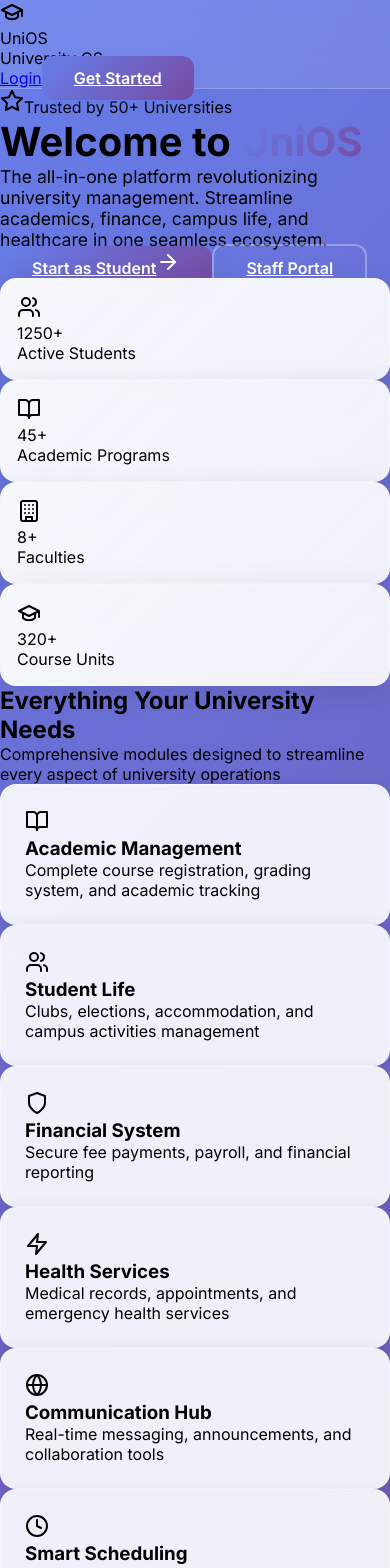
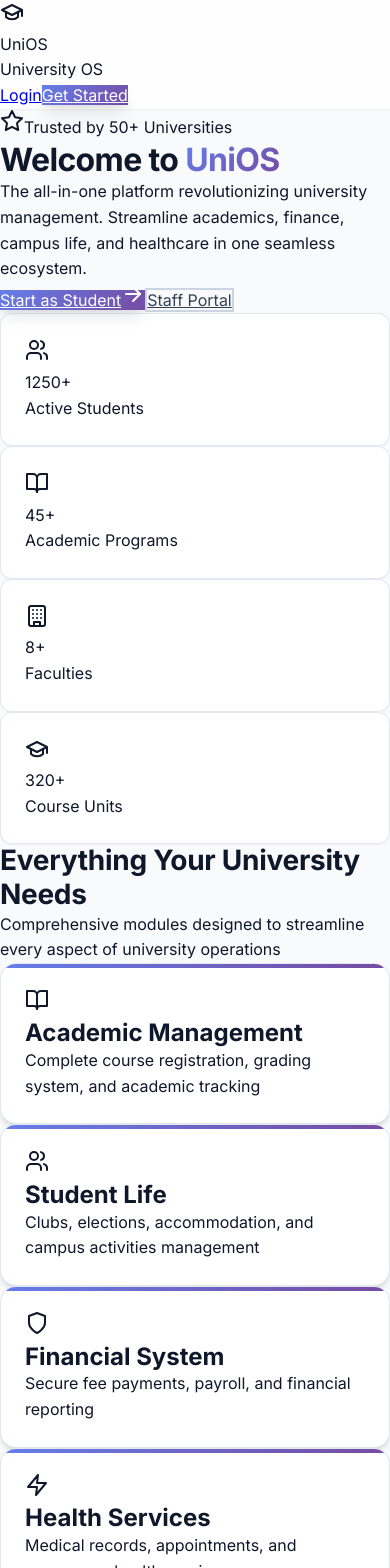
Before and after one commit to seniorsirRaphael/unios-admin, a React (Create React App) app: page / in a window 390 px wide. Shown: the top 1568 px of the page. Built offline with nearby package versions, Linux system fonts and the light colour scheme; no server answers; the database is empty.

Commit message:
Update index.css

```diff
--- a/src/index.css
+++ b/src/index.css
@@ -1,4 +1,50 @@
-@import url('https://fonts.googleapis.com/css2?family=Inter:wght@300;400;500;600;700;800&display=swap');
+@import url('https://fonts.googleapis.com/css2?family=Inter:wght@300;400;500;600;700;800;900&display=swap');
+@import url('https://fonts.googleapis.com/css2?family=Plus+Jakarta+Sans:wght@300;400;500;600;700;800&display=swap');
+
+:root {
+  /* Primary Colors */
+  --primary-50: #f0f9ff;
+  --primary-100: #e0f2fe;
+  --primary-500: #0ea5e9;
+  --primary-600: #0284c7;
+  --primary-700: #0369a1;
+
+  /* Neutral Colors */
+  --neutral-50: #f8fafc;
+  --neutral-100: #f1f5f9;
+  --neutral-200: #e2e8f0;
+  --neutral-300: #cbd5e1;
+  --neutral-400: #94a3b8;
+  --neutral-500: #64748b;
+  --neutral-600: #475569;
+  --neutral-700: #334155;
+  --neutral-800: #1e293b;
+  --neutral-900: #0f172a;
+
+  /* Semantic Colors */
+  --success: #10b981;
+  --warning: #f59e0b;
+  --error: #ef4444;
+  --info: #3b82f6;
+
+  /* Gradients */
+  --gradient-primary: linear-gradient(135deg, #667eea 0%, #764ba2 100%);
+  --gradient-premium: linear-gradient(135deg, #f093fb 0%, #f5576c 100%);
+  --gradient-success: linear-gradient(135deg, #4facfe 0%, #00f2fe 100%);
+
+  /* Shadows */
+  --shadow-sm: 0 1px 2px 0 rgb(0 0 0 / 0.05);
+  --shadow-md: 0 4px 6px -1px rgb(0 0 0 / 0.1), 0 2px 4px -2px rgb(0 0 0 / 0.1);
+  --shadow-lg: 0 10px 15px -3px rgb(0 0 0 / 0.1), 0 4px 6px -4px rgb(0 0 0 / 0.1);
+  --shadow-xl: 0 20px 25px -5px rgb(0 0 0 / 0.1), 0 8px 10px -6px rgb(0 0 0 / 0.1);
+
+  /* Border Radius */
+  --radius-sm: 0.375rem;
+  --radius-md: 0.5rem;
+  --radius-lg: 0.75rem;
+  --radius-xl: 1rem;
+  --radius-2xl: 1.5rem;
+}
 
 * {
   margin: 0;
@@ -6,54 +52,240 @@
   box-sizing: border-box;
 }
 
+html {
+  scroll-behavior: smooth;
+}
+
 body {
-  font-family: 'Inter', -apple-system, BlinkMacSystemFont, 'Segoe UI', 'Roboto', 'Oxygen',
+  font-family: 'Inter', 'Plus Jakarta Sans', -apple-system, BlinkMacSystemFont, 'Segoe UI', 'Roboto', 'Oxygen',
     'Ubuntu', 'Cantarell', 'Fira Sans', 'Droid Sans', 'Helvetica Neue',
     sans-serif;
   -webkit-font-smoothing: antialiased;
   -moz-osx-font-smoothing: grayscale;
-  background: linear-gradient(135deg, #667eea 0%, #764ba2 100%);
-  min-height: 100vh;
+  line-height: 1.6;
+  color: var(--neutral-900);
+  background-color: var(--neutral-50);
 }
 
 code {
-  font-family: source-code-pro, Menlo, Monaco, Consolas, 'Courier New',
+  font-family: 'JetBrains Mono', 'Fira Code', 'Cascadia Code', source-code-pro, Menlo, Monaco, Consolas, 'Courier New',
     monospace;
 }
 
-/* Custom scrollbar */
-::-webkit-scrollbar {
-  width: 8px;
+/* ===== TYPOGRAPHY ===== */
+h1, h2, h3, h4, h5, h6 {
+  font-weight: 700;
+  line-height: 1.2;
+  color: var(--neutral-900);
 }
 
-::-webkit-scrollbar-track {
-  background: #f1f1f1;
-  border-radius: 10px;
+h1 {
+  font-size: 3.5rem;
+  letter-spacing: -0.02em;
 }
 
-::-webkit-scrollbar-thumb {
-  background: linear-gradient(135deg, #667eea 0%, #764ba2 100%);
-  border-radius: 10px;
+h2 {
+  font-size: 2.5rem;
+  letter-spacing: -0.01em;
 }
 
-::-webkit-scrollbar-thumb:hover {
-  background: linear-gradient(135deg, #5a6fd8 0%, #6a4190 100%);
+h3 {
+  font-size: 2rem;
 }
 
-/* Glass morphism effect */
+h4 {
+  font-size: 1.5rem;
+}
+
+h5 {
+  font-size: 1.25rem;
+}
+
+h6 {
+  font-size: 1rem;
+}
+
+/* ===== LAYOUT & CONTAINERS ===== */
+.container {
+  max-width: 1200px;
+  margin: 0 auto;
+  padding: 0 1rem;
+}
+
+.container-wide {
+  max-width: 1400px;
+  margin: 0 auto;
+  padding: 0 1rem;
+}
+
+/* ===== GLASS MORPHISM ===== */
 .glass {
   background: rgba(255, 255, 255, 0.1);
-  backdrop-filter: blur(10px);
+  backdrop-filter: blur(20px);
+  -webkit-backdrop-filter: blur(20px);
   border: 1px solid rgba(255, 255, 255, 0.2);
 }
 
 .glass-dark {
   background: rgba(0, 0, 0, 0.1);
-  backdrop-filter: blur(10px);
+  backdrop-filter: blur(20px);
+  -webkit-backdrop-filter: blur(20px);
   border: 1px solid rgba(255, 255, 255, 0.1);
 }
 
-/* Animations */
+.glass-card {
+  background: rgba(255, 255, 255, 0.95);
+  backdrop-filter: blur(20px);
+  -webkit-backdrop-filter: blur(20px);
+  border: 1px solid rgba(255, 255, 255, 0.3);
+  box-shadow: var(--shadow-xl);
+}
+
+/* ===== BUTTONS ===== */
+.btn {
+  display: inline-flex;
+  align-items: center;
+  justify-content: center;
+  gap: 0.5rem;
+  padding: 0.75rem 1.5rem;
+  border: none;
+  border-radius: var(--radius-lg);
+  font-weight: 600;
+  font-size: 0.875rem;
+  text-decoration: none;
+  cursor: pointer;
+  transition: all 0.3s cubic-bezier(0.4, 0, 0.2, 1);
+  position: relative;
+  overflow: hidden;
+}
+
+.btn::before {
+  content: '';
+  position: absolute;
+  top: 0;
+  left: -100%;
+  width: 100%;
+  height: 100%;
+  background: linear-gradient(90deg, transparent, rgba(255,255,255,0.2), transparent);
+  transition: left 0.5s;
+}
+
+.btn:hover::before {
+  left: 100%;
+}
+
+.btn-primary {
+  background: var(--gradient-primary);
+  color: white;
+  box-shadow: var(--shadow-lg);
+}
+
+.btn-primary:hover {
+  transform: translateY(-2px);
+  box-shadow: var(--shadow-xl);
+}
+
+.btn-secondary {
+  background: transparent;
+  color: var(--neutral-700);
+  border: 2px solid var(--neutral-300);
+}
+
+.btn-secondary:hover {
+  background: var(--neutral-50);
+  border-color: var(--neutral-400);
+  transform: translateY(-2px);
+}
+
+.btn-lg {
+  padding: 1rem 2rem;
+  font-size: 1rem;
+  border-radius: var(--radius-xl);
+}
+
+/* ===== CARDS ===== */
+.card {
+  background: white;
+  border-radius: var(--radius-xl);
+  box-shadow: var(--shadow-md);
+  border: 1px solid var(--neutral-200);
+  transition: all 0.3s cubic-bezier(0.4, 0, 0.2, 1);
+  overflow: hidden;
+}
+
+.card:hover {
+  transform: translateY(-4px);
+  box-shadow: var(--shadow-xl);
+}
+
+.card-header {
+  padding: 1.5rem;
+  border-bottom: 1px solid var(--neutral-200);
+}
+
+.card-body {
+  padding: 1.5rem;
+}
+
+.card-footer {
+  padding: 1.5rem;
+  border-top: 1px solid var(--neutral-200);
+  background: var(--neutral-50);
+}
+
+/* ===== STATS CARDS ===== */
+.stat-card {
+  background: white;
+  padding: 1.5rem;
+  border-radius: var(--radius-lg);
+  box-shadow: var(--shadow-sm);
+  border: 1px solid var(--neutral-200);
+  transition: all 0.3s ease;
+}
+
+.stat-card:hover {
+  transform: translateY(-2px);
+  box-shadow: var(--shadow-md);
+}
+
+/* ===== FEATURE CARDS ===== */
+.feature-card {
+  background: white;
+  padding: 2rem;
+  border-radius: var(--radius-xl);
+  box-shadow: var(--shadow-md);
+  border: 1px solid var(--neutral-200);
+  transition: all 0.3s cubic-bezier(0.4, 0, 0.2, 1);
+  height: 100%;
+  position: relative;
+  overflow: hidden;
+}
+
+.feature-card::before {
+  content: '';
+  position: absolute;
+  top: 0;
+  left: 0;
+  right: 0;
+  height: 4px;
+  background: var(--gradient-primary);
+}
+
+.feature-card:hover {
+  transform: translateY(-6px);
+  box-shadow: var(--shadow-xl);
+}
+
+/* ===== NAVIGATION ===== */
+.nav-glass {
+  background: rgba(255, 255, 255, 0.8);
+  backdrop-filter: blur(20px);
+  -webkit-backdrop-filter: blur(20px);
+  border-bottom: 1px solid rgba(255, 255, 255, 0.2);
+  box-shadow: var(--shadow-sm);
+}
+
+/* ===== ANIMATIONS ===== */
 @keyframes fadeInUp {
   from {
     opacity: 0;
@@ -76,12 +308,32 @@ code {
   }
 }
 
+@keyframes slideInRight {
+  from {
+    opacity: 0;
+    transform: translateX(30px);
+  }
+  to {
+    opacity: 1;
+    transform: translateX(0);
+  }
+}
+
 @keyframes pulse {
   0%, 100% {
     transform: scale(1);
   }
   50% {
     transform: scale(1.05);
+  }
+}
+
+@keyframes float {
+  0%, 100% {
+    transform: translateY(0px);
+  }
+  50% {
+    transform: translateY(-10px);
   }
 }
 
@@ -93,133 +345,37 @@ code {
   animation: slideInLeft 0.6s ease-out;
 }
 
-.animate-pulse-slow {
-  animation: pulse 2s infinite;
+.animate-slideInRight {
+  animation: slideInRight 0.6s ease-out;
 }
 
-/* Gradient text */
+.animate-pulse-slow {
+  animation: pulse 3s infinite;
+}
+
+.animate-float {
+  animation: float 3s ease-in-out infinite;
+}
+
+/* ===== GRADIENT TEXT ===== */
 .gradient-text {
-  background: linear-gradient(135deg, #667eea 0%, #764ba2 100%);
+  background: var(--gradient-primary);
   -webkit-background-clip: text;
   -webkit-text-fill-color: transparent;
   background-clip: text;
 }
 
-/* Button styles */
-.btn-primary {
-  background: linear-gradient(135deg, #667eea 0%, #764ba2 100%);
-  color: white;
-  padding: 12px 32px;
-  border-radius: 12px;
-  font-weight: 600;
-  border: none;
-  cursor: pointer;
-  transition: all 0.3s ease;
-  box-shadow: 0 4px 15px rgba(102, 126, 234, 0.3);
+.gradient-text-premium {
+  background: var(--gradient-premium);
+  -webkit-background-clip: text;
+  -webkit-text-fill-color: transparent;
+  background-clip: text;
 }
 
-.btn-primary:hover {
-  transform: translateY(-2px);
-  box-shadow: 0 8px 25px rgba(102, 126, 234, 0.4);
-}
-
-.btn-secondary {
-  background: transparent;
-  color: white;
-  padding: 12px 32px;
-  border-radius: 12px;
-  font-weight: 600;
-  border: 2px solid rgba(255, 255, 255, 0.3);
-  cursor: pointer;
-  transition: all 0.3s ease;
-}
-
-.btn-secondary:hover {
-  background: rgba(255, 255, 255, 0.1);
-  border-color: rgba(255, 255, 255, 0.5);
-  transform: translateY(-2px);
-}
-
-/* Card styles */
-.card {
-  background: rgba(255, 255, 255, 0.95);
-  backdrop-filter: blur(10px);
-  border-radius: 20px;
-  padding: 2rem;
-  box-shadow: 0 8px 32px rgba(0, 0, 0, 0.1);
-  border: 1px solid rgba(255, 255, 255, 0.2);
-  transition: all 0.3s ease;
-}
-
-.card:hover {
-  transform: translateY(-5px);
-  box-shadow: 0 15px 40px rgba(0, 0, 0, 0.15);
-}
-
-/* Stats card */
-.stat-card {
-  background: linear-gradient(135deg, rgba(255, 255, 255, 0.95) 0%, rgba(255, 255, 255, 0.9) 100%);
-  backdrop-filter: blur(10px);
-  border-radius: 16px;
-  padding: 1.5rem;
-  box-shadow: 0 8px 32px rgba(0, 0, 0, 0.1);
-  border: 1px solid rgba(255, 255, 255, 0.3);
-  transition: all 0.3s ease;
-}
-
-.stat-card:hover {
-  transform: translateY(-3px);
-  box-shadow: 0 12px 40px rgba(0, 0, 0, 0.15);
-}
-
-/* Feature card */
-.feature-card {
-  background: rgba(255, 255, 255, 0.9);
-  backdrop-filter: blur(10px);
-  border-radius: 16px;
-  padding: 2rem;
-  box-shadow: 0 4px 20px rgba(0, 0, 0, 0.08);
-  border: 1px solid rgba(255, 255, 255, 0.3);
-  transition: all 0.3s ease;
-  height: 100%;
-}
-
-.feature-card:hover {
-  transform: translateY(-5px);
-  box-shadow: 0 15px 40px rgba(0, 0, 0, 0.12);
-  background: rgba(255, 255, 255, 0.95);
-}
-
-/* Navigation */
-.nav-glass {
-  background: rgba(255, 255, 255, 0.1);
-  backdrop-filter: blur(20px);
-  border-bottom: 1px solid rgba(255, 255, 255, 0.2);
-}
-
-/* Responsive design */
-@media (max-width: 768px) {
-  .hero-title {
-    font-size: 2.5rem !important;
-  }
-
-  .hero-subtitle {
-    font-size: 1.1rem !important;
-  }
-
-  .stat-card {
-    padding: 1rem;
-  }
-
-  .feature-card {
-    padding: 1.5rem;
-  }
-}
-
-/* Loading animation */
+/* ===== LOADING STATES ===== */
 .loading-spinner {
-  border: 3px solid #f3f3f3;
-  border-top: 3px solid #667eea;
+  border: 3px solid var(--neutral-200);
+  border-top: 3px solid var(--primary-500);
   border-radius: 50%;
   width: 40px;
   height: 40px;
@@ -230,3 +386,127 @@ code {
   0% { transform: rotate(0deg); }
   100% { transform: rotate(360deg); }
 }
+
+.skeleton {
+  background: linear-gradient(90deg, var(--neutral-200) 25%, var(--neutral-300) 50%, var(--neutral-200) 75%);
+  background-size: 200% 100%;
+  animation: loading 1.5s infinite;
+}
+
+@keyframes loading {
+  0% {
+    background-position: 200% 0;
+  }
+  100% {
+    background-position: -200% 0;
+  }
+}
+
+/* ===== SCROLLBAR ===== */
+::-webkit-scrollbar {
+  width: 8px;
+}
+
+::-webkit-scrollbar-track {
+  background: var(--neutral-100);
+  border-radius: 10px;
+}
+
+::-webkit-scrollbar-thumb {
+  background: var(--gradient-primary);
+  border-radius: 10px;
+}
+
+::-webkit-scrollbar-thumb:hover {
+  background: var(--primary-700);
+}
+
+/* ===== RESPONSIVE DESIGN ===== */
+@media (max-width: 768px) {
+  h1 {
+    font-size: 2.5rem;
+  }
+
+  h2 {
+    font-size: 2rem;
+  }
+
+  h3 {
+    font-size: 1.5rem;
+  }
+
+  .container {
+    padding: 0 1rem;
+  }
+
+  .btn-lg {
+    padding: 0.875rem 1.5rem;
+    font-size: 0.875rem;
+  }
+}
+
+@media (max-width: 480px) {
+  h1 {
+    font-size: 2rem;
+  }
+
+  h2 {
+    font-size: 1.75rem;
+  }
+
+  .feature-card {
+    padding: 1.5rem;
+  }
+}
+
+/* ===== UTILITY CLASSES ===== */
+.text-balance {
+  text-wrap: balance;
+}
+
+.shadow-glow {
+  box-shadow: 0 0 50px rgba(102, 126, 234, 0.1);
+}
+
+.hover-lift:hover {
+  transform: translateY(-2px);
+  transition: transform 0.2s ease;
+}
+
+/* ===== FORM STYLES ===== */
+.form-group {
+  margin-bottom: 1.5rem;
+}
+
+.form-label {
+  display: block;
+  margin-bottom: 0.5rem;
+  font-weight: 500;
+  color: var(--neutral-700);
+}
+
+.form-input {
+  width: 100%;
+  padding: 0.75rem 1rem;
+  border: 2px solid var(--neutral-300);
+  border-radius: var(--radius-lg);
+  font-size: 0.875rem;
+  transition: all 0.3s ease;
+  background: white;
+}
+
+.form-input:focus {
+  outline: none;
+  border-color: var(--primary-500);
+  box-shadow: 0 0 0 3px rgba(14, 165, 233, 0.1);
+}
+
+.form-input.error {
+  border-color: var(--error);
+}
+
+.form-error {
+  color: var(--error);
+  font-size: 0.875rem;
+  margin-top: 0.25rem;
+}
```
